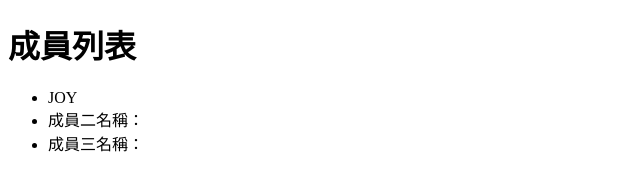
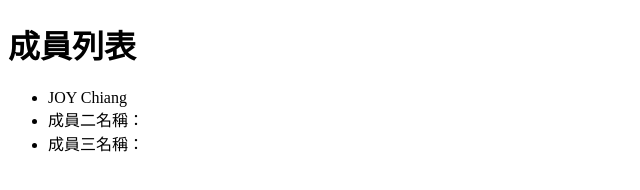
Before and after one commit to aa012003/1104, a plain HTML site: page index.html in a window 1280 px wide. Shown: the full height of the page, 0-640 px from the left. Drawn offline with Linux system fonts and the light colour scheme.

Commit message:
修改名字

```diff
--- a/index.html
+++ b/index.html
@@ -8,7 +8,7 @@
 <body>
     <h1>成員列表</h1>
     <ul>
-        <li>JOY</li>
+        <li>JOY Chiang</li>
         <li>成員二名稱：</li>
         <li>成員三名稱：</li>
     </ul>
```
